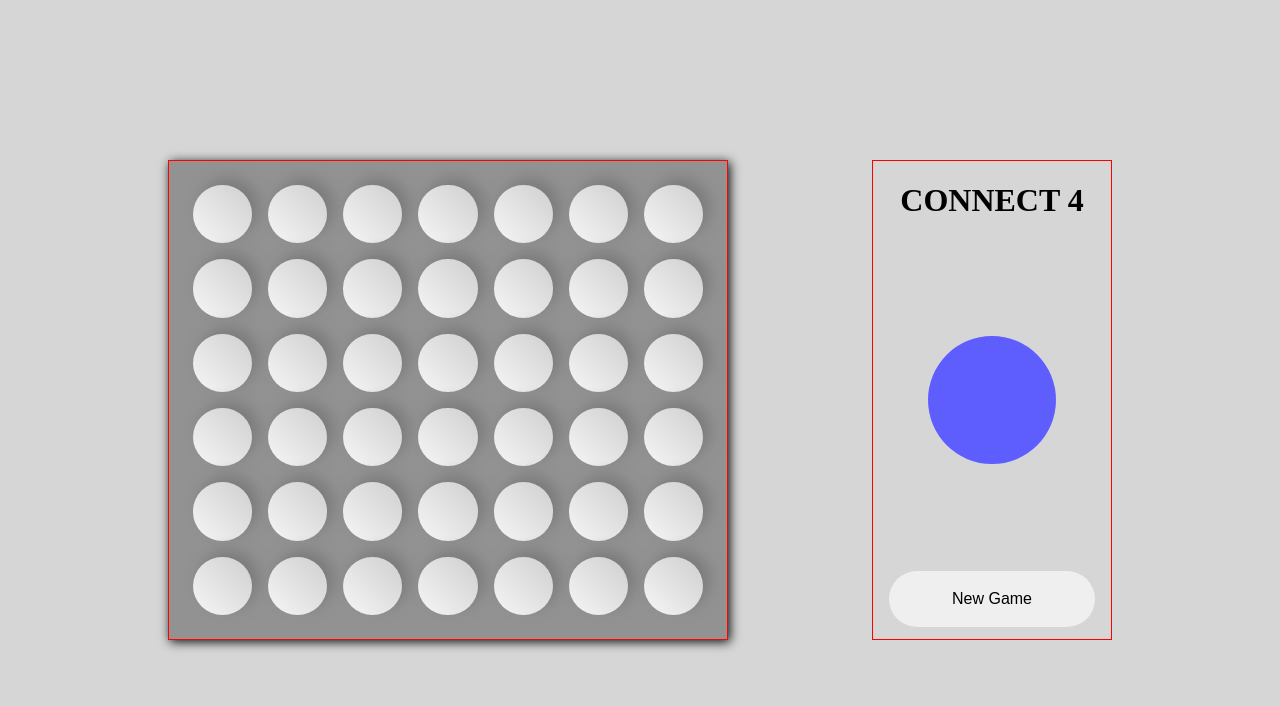
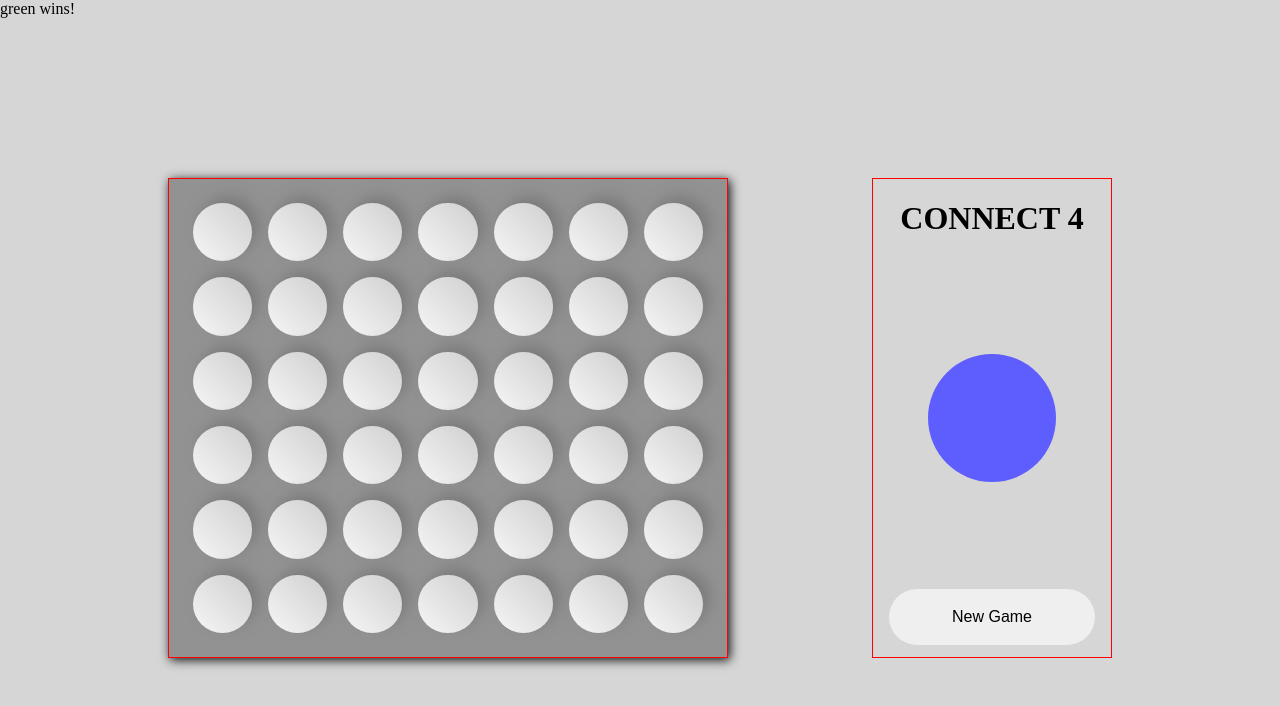
Before and after one commit to peppeconti/connect-4, a React (Create React App) app: page / in a window 1280 px wide. Shown: the top 706 px of the page. Built offline with nearby package versions, Linux system fonts and the light colour scheme.

Commit message:
added portal

```diff
--- a/public/index.html
+++ b/public/index.html
@@ -28,6 +28,7 @@
   </head>
   <body>
     <noscript>You need to enable JavaScript to run this app.</noscript>
+    <div id="overlays"></div>
     <div id="root"></div>
     <!--
       This HTML file is a template.
--- a/src/App.css
+++ b/src/App.css
@@ -1,4 +1,5 @@
 .App {
+    position: relative;
     display: flex;
     align-items: center;
     justify-content: space-evenly;
--- a/src/App.jsx
+++ b/src/App.jsx
@@ -1,6 +1,7 @@
 import React, { useState } from 'react';
 import './App.css';
 import Control from './components/Control';
+import Modal from './components/Modal';
 import Stage from './components/Stage';
 import { createStage } from './stageData';
 
@@ -20,6 +21,7 @@ function App() {
     <div className='App'>
       <Stage stage={stage} setStage={setStage} player={player} setPlayer={setPlayer} newGame={newGame} setNewGame={setNewGame} />
       <Control player={player} newGame={newGame} onStart={startNewGame} />
+      <Modal player={player}/>
     </div>
   );
 }
--- /dev/null
+++ b/src/components/Modal.css
@@ -0,0 +1,8 @@
+.modal {
+    position: absolute;
+    top: 50%;
+    left: 50%;
+    height: 40vh;
+    width: 40vw;
+    background: #fff;
+}
--- /dev/null
+++ b/src/components/Modal.jsx
@@ -0,0 +1,22 @@
+import React, { Fragment } from 'react';
+import ReactDOM from 'react-dom';
+
+const ModalOverlay = ({ player }) => {
+    return (
+        <div className='modal'>
+            {player} wins!
+        </div>
+    );
+};
+
+const portalElement = document.getElementById('overlays');
+
+const Modal = ({ player }) => {
+    return (
+        <Fragment>
+            {ReactDOM.createPortal(<ModalOverlay player={player} />, portalElement)}
+        </Fragment>
+    );
+};
+
+export default Modal;
```
